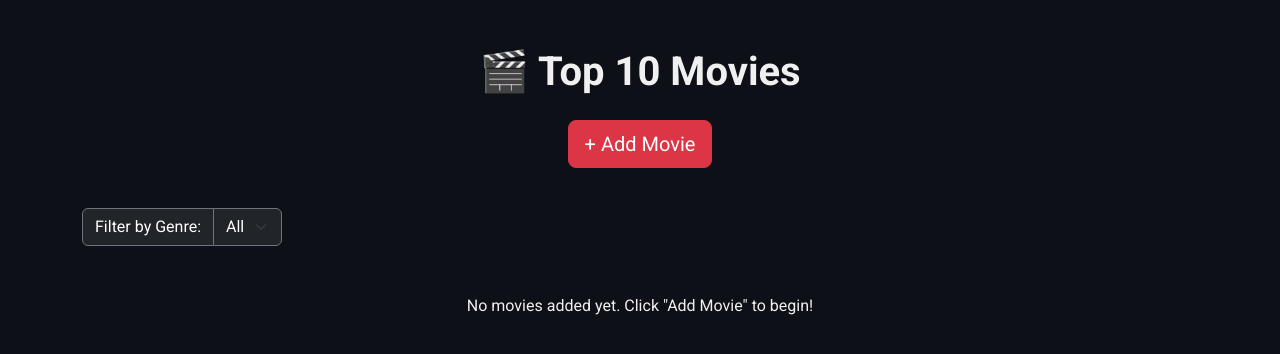
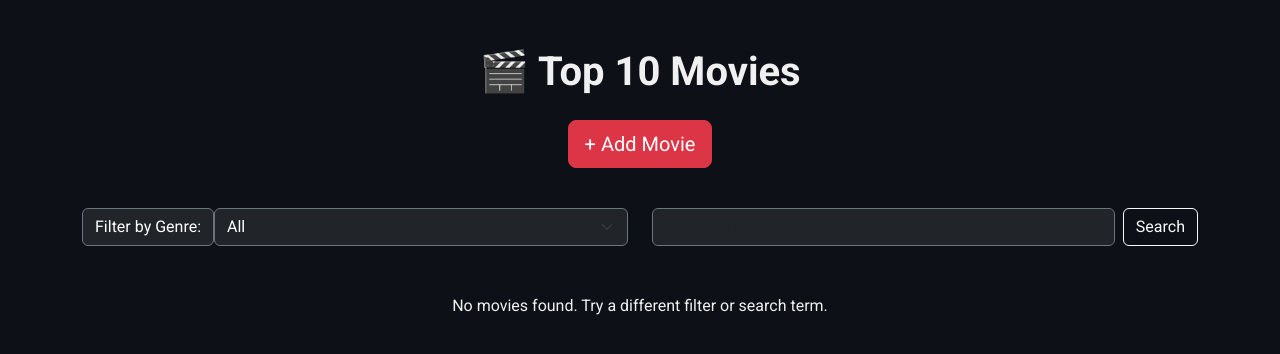
Before and after one commit to yuvraj710/top-10-movies, a Flask app: page / in a window 1280 px wide. Shown: the top 354 px of the page. Run offline with Flask 3, Linux system fonts and the light colour scheme.

Commit message:
Add combined genre filter and search bar with dynamic filtering and reset option

```diff
--- a/app.py
+++ b/app.py
@@ -34,17 +34,23 @@ with app.app_context():
 @app.route("/")
 def home():
     selected_genre = request.args.get("genre")
+    search_query = request.args.get("search")
+
+    query = Movie.query
 
     if selected_genre and selected_genre != "All":
-        all_movies = Movie.query.filter(Movie.genres.ilike(f"%{selected_genre}%")).order_by(Movie.rating.desc()).all()
-    else:
-        all_movies = Movie.query.order_by(Movie.rating.desc()).all()
+        query = query.filter(Movie.genres.ilike(f"%{selected_genre}%"))
+
+    if search_query:
+        query = query.filter(Movie.title.ilike(f"%{search_query}%"))
+
+    all_movies = query.order_by(Movie.rating.desc()).all()
 
     for i, movie in enumerate(all_movies):
         movie.ranking = i + 1
     db.session.commit()
 
-    # Build list of all unique genres
+    # Build genre dropdown list
     genre_set = set()
     for movie in Movie.query.all():
         if movie.genres:
@@ -53,7 +59,10 @@ def home():
 
     genre_list = sorted(genre_set)
 
-    return render_template("index.html", movies=all_movies, selected_genre=selected_genre, all_genres=genre_list)
+    return render_template("index.html", movies=all_movies,
+                           selected_genre=selected_genre,
+                           search_query=search_query,
+                           all_genres=genre_list)
 
 @app.route("/add")
 def add():
--- a/templates/index.html
+++ b/templates/index.html
@@ -99,10 +99,10 @@
             <a href="{{ url_for('add') }}" class="btn btn-danger btn-lg add-btn">+ Add Movie</a>
         </div>
 
-        <!-- Genre Filter Dropdown -->
-        <div class="d-flex justify-content-between align-items-center mb-4">
-            <form method="get" action="{{ url_for('home') }}">
-                <div class="input-group">
+        <!-- Genre + Search Filters -->
+        <div class="row align-items-center mb-4">
+            <div class="col-md-6">
+                <form method="get" action="{{ url_for('home') }}" class="d-flex">
                     <label class="input-group-text bg-dark text-white border-secondary" for="genre-select">Filter by Genre:</label>
                     <select class="form-select bg-dark text-white border-secondary" id="genre-select" name="genre" onchange="this.form.submit()">
                         <option {% if not selected_genre or selected_genre == 'All' %}selected{% endif %}>All</option>
@@ -110,17 +110,28 @@
                             <option value="{{ genre }}" {% if selected_genre == genre %}selected{% endif %}>{{ genre }}</option>
                         {% endfor %}
                     </select>
-                </div>
-            </form>
-
-            {% if selected_genre and selected_genre != 'All' %}
-                <div class="ms-3">
-                    <span class="text-info">Now showing: <strong>{{ selected_genre }}</strong></span>
-                    <a href="{{ url_for('home') }}" class="btn btn-sm btn-outline-light ms-2">Clear Filter</a>
-                </div>
-            {% endif %}
+                </form>
+            </div>
+            <div class="col-md-6">
+                <form method="get" action="{{ url_for('home') }}" class="d-flex justify-content-end">
+                    <input type="hidden" name="genre" value="{{ selected_genre }}">
+                    <input class="form-control bg-dark text-white border-secondary me-2" type="search" name="search" placeholder="Search titles..." value="{{ search_query or '' }}">
+                    <button class="btn btn-outline-light" type="submit">Search</button>
+                </form>
+            </div>
         </div>
 
+        <!-- Active Filters Display -->
+        {% if selected_genre or search_query %}
+        <div class="mb-3 text-info">
+            <strong>Now showing:</strong>
+            {% if selected_genre and selected_genre != 'All' %}<span>Genre: <strong>{{ selected_genre }}</strong></span>{% endif %}
+            {% if search_query %}<span> | Search: “<strong>{{ search_query }}</strong>”</span>{% endif %}
+            <a href="{{ url_for('home') }}" class="btn btn-sm btn-outline-light ms-2">Clear All</a>
+        </div>
+        {% endif %}
+
+        <!-- Movie Grid -->
         {% if movies %}
         <div class="movie-grid">
             {% for movie in movies %}
@@ -129,21 +140,16 @@
                 <img src="{{ movie.img_url }}" alt="{{ movie.title }}" class="movie-img">
                 <div class="overlay">
                     <h5>{{ movie.title }} ({{ movie.year }})</h5>
-
-                    <!-- Genre Badges -->
                     <div class="mb-2">
                         {% for genre in movie.genres.split(',') %}
                             <span class="badge bg-secondary me-1">{{ genre.strip() }}</span>
                         {% endfor %}
                     </div>
-
                     <p class="stars">
                         {{ movie.rating|stars|safe }}
                         <span>({{ movie.rating }}/10)</span>
                     </p>
-
                     <p>{{ movie.review }}</p>
-
                     {% if movie.trailer_url %}
                         <a href="{{ movie.trailer_url }}" class="btn btn-sm btn-outline-light" target="_blank">🎬 Watch Trailer</a>
                     {% endif %}
@@ -154,7 +160,7 @@
             {% endfor %}
         </div>
         {% else %}
-        <p class="text-center mt-5">No movies added yet. Click "Add Movie" to begin!</p>
+        <p class="text-center mt-5">No movies found. Try a different filter or search term.</p>
         {% endif %}
     </div>
 </body>
```
